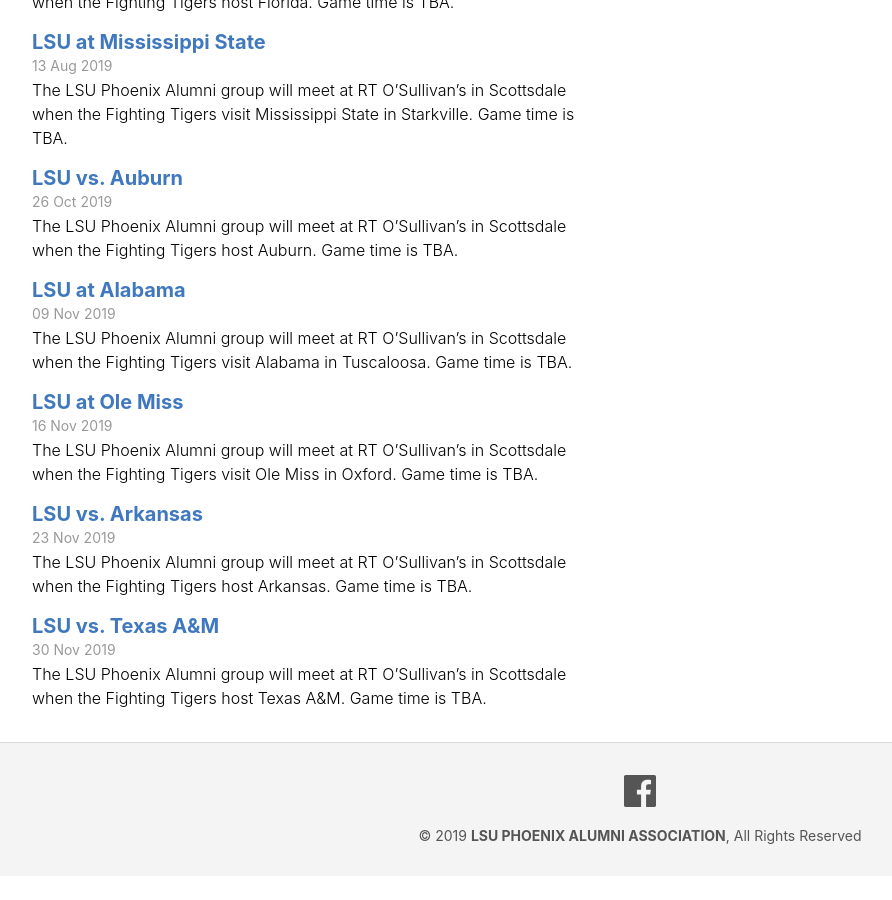
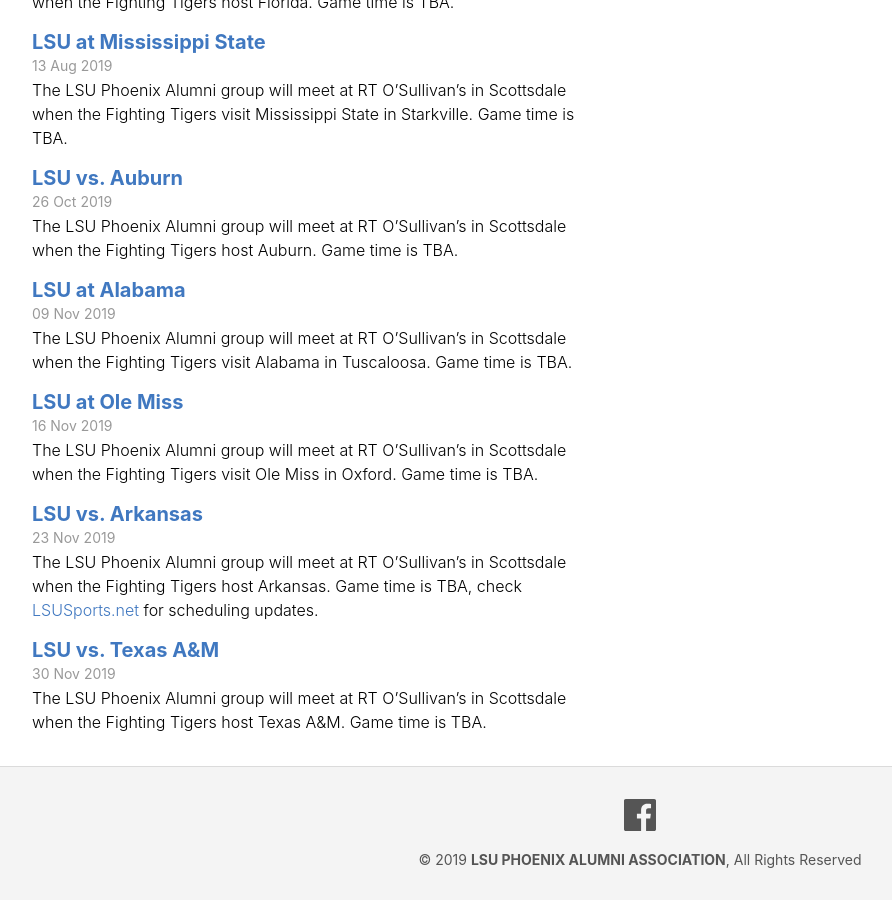
Before and after one commit to lsu-phoenix-alumni/lsu-phoenix-alumni.github.io, a Jekyll site: the page built from _pages/events.html, in a window 1280 px wide and 900 px high, scrolled down 1185 px. Shown: the whole window, without its empty margins (0-892 px from the left). Built offline with Jekyll 4.4.1, drawn with Linux system fonts in a browser that asks for light colours; before the commit the page ends 2061 px from its top, so only the background shows below that.

Commit message:
Updated Lsu Vs Arkansas

```diff
--- a/_events/lsu-vs-arkansas.markdown
+++ b/_events/lsu-vs-arkansas.markdown
@@ -6,6 +6,6 @@
 position: 11
 ---
 
-The LSU Phoenix Alumni group will meet at RT O'Sullivan's in Scottsdale when the Fighting Tigers host Arkansas. Game time is TBA.
+The LSU Phoenix Alumni group will meet at RT O'Sullivan's in Scottsdale when the Fighting Tigers host Arkansas. Game time is TBA, check [LSUSports.net](http://www.lsusports.net/SportSelect.dbml?SPID=2164&SPSID=27811&DB_OEM_ID=5200&_ga=2.61742444.1994479276.1565745145-1475237789.1565745143) for scheduling updates.
 
 <iframe src="https://www.google.com/maps/embed?pb=!1m18!1m12!1m3!1d3327.8607090421488!2d-111.91242458479998!3d33.47897708076575!2m3!1f0!2f0!3f0!3m2!1i1024!2i768!4f13.1!3m3!1m2!1s0x872b0bd6e7e84a29%3A0xfffedd7400a1f039!2sR.T.\+O'Sullivans\+Sports\+Grill!5e0!3m2!1sen!2sus!4v1565217587540!5m2!1sen!2sus" width="600" height="450" frameborder="0" style="border:0" allowfullscreen></iframe>
```
